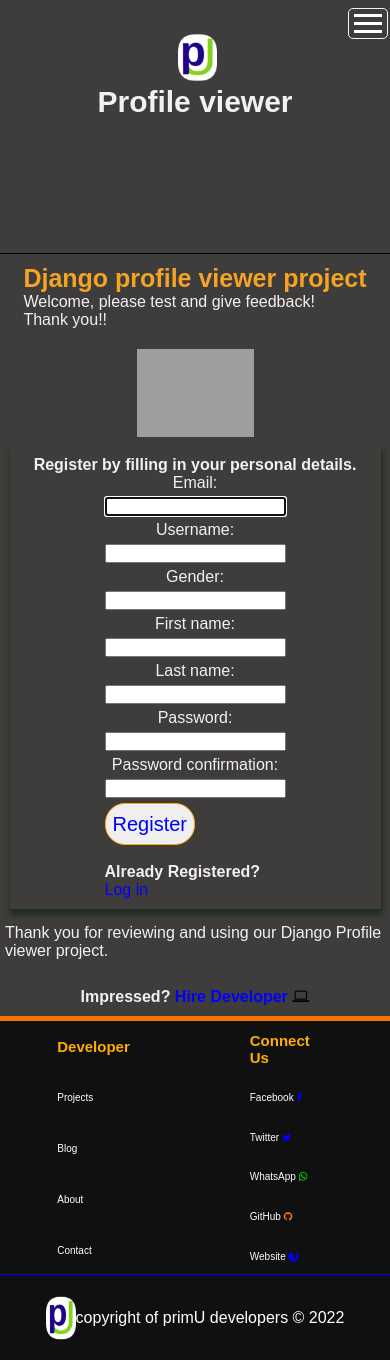
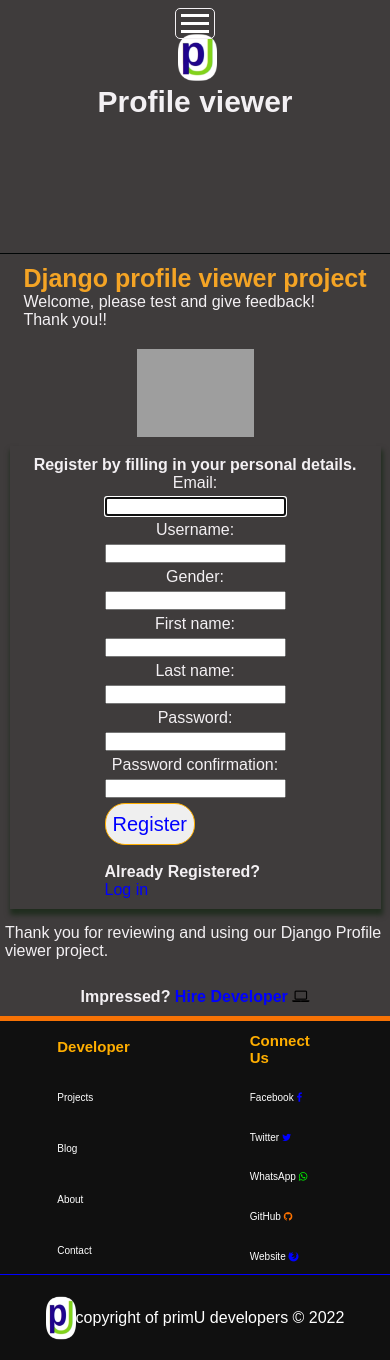
Before and after one commit to primU333/django-profile-viewer-project, a Django app: page / in a window 390 px wide. Run offline with Django 3.2, Linux system fonts and the light colour scheme; grey boxes are pictures that could not be loaded.

Commit message:
modified static files

```diff
--- a/blog/static/blog/CSS/global.css
+++ b/blog/static/blog/CSS/global.css
@@ -303,7 +303,6 @@
             display: block;
             position: absolute;
             top: 1vh;
-            right: 2px;
             z-index: 1;
         }
 
--- a/django_profile_viewer/settings.py
+++ b/django_profile_viewer/settings.py
@@ -27,8 +27,7 @@
 DEBUG = False
 
 ALLOWED_HOSTS = [
-    'profile-viewer-app.herokuapp.com',
-    '127.0.0.1'
+    'profile-viewer-app.herokuapp.com'
 
 ]
 
```
